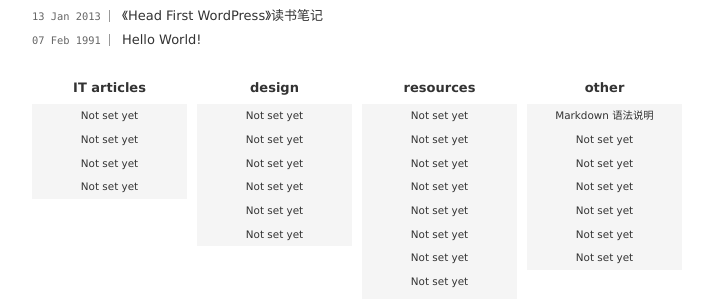
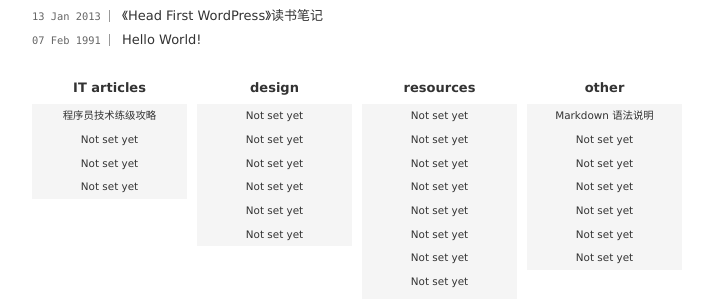
Before and after one commit to yuel/lonn.github.com, a Jekyll site: the page built from index.html, in a window 1280 px wide. Shown: the part 281-580 px from the top of the page, without its empty margins (283-996 px from the left). Built offline with Jekyll 4.4.1, drawn with Linux system fonts in a browser that asks for light colours.

Commit message:
Update default.html

```diff
--- a/_layouts/default.html
+++ b/_layouts/default.html
@@ -19,7 +19,7 @@
 
 	<div class="box">
 		<h3>IT articles</h3>
-		<a href="/">Not set yet</a>
+		<a href="http://coolshell.cn/articles/4990.html">程序员技术练级攻略</a>
     <a href="/">Not set yet</a>
     <a href="/">Not set yet</a>
     <a href="/">Not set yet</a>
```
